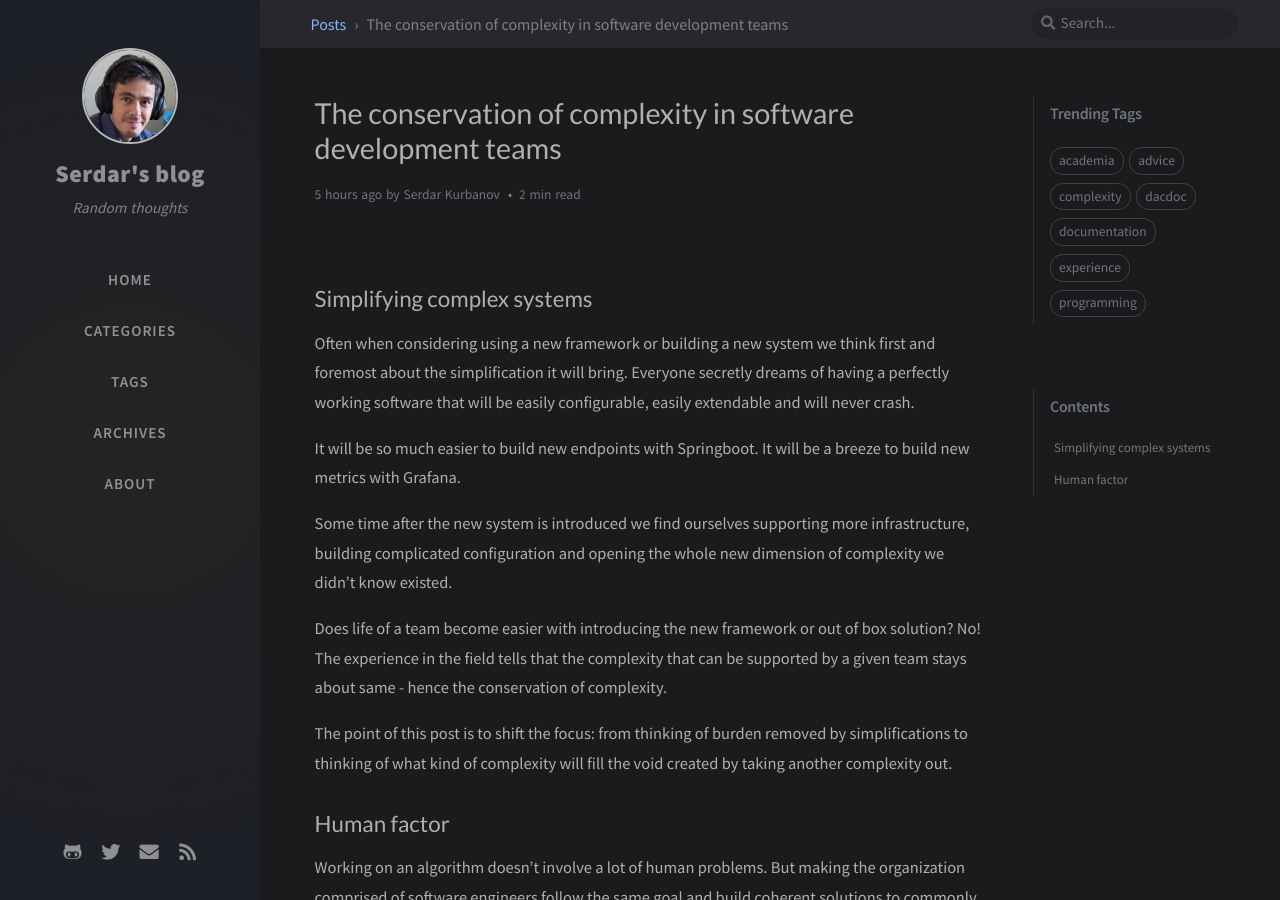
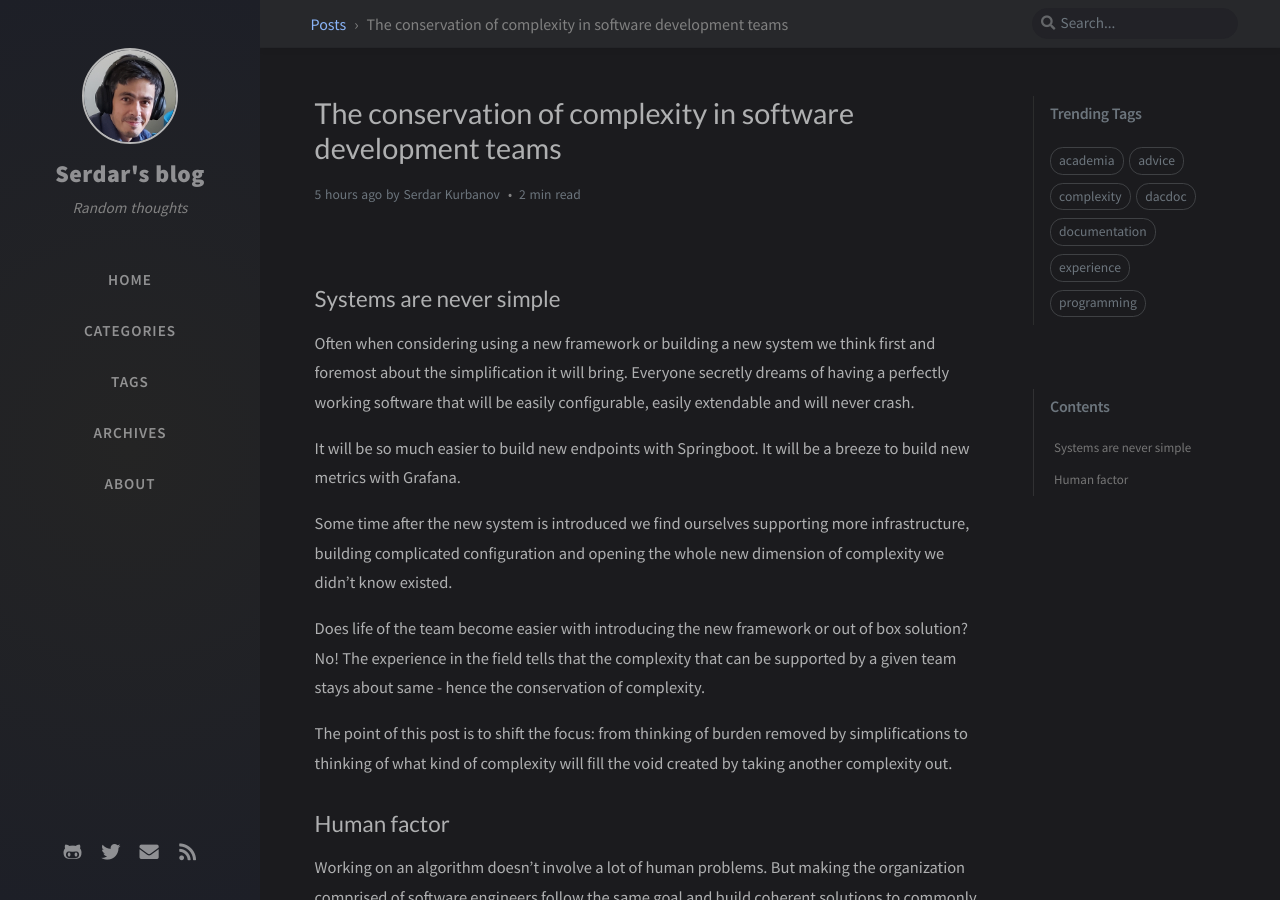
Before and after one commit to serdarkurbanov/serdarkurbanov.github.io, a Jekyll site: the page built from _posts/2022-07-15-conservation-of-complexity.md, in a window 1280 px wide and 900 px high. Built offline with Jekyll 4.4.1, drawn with Linux system fonts in a browser that asks for light colours; nearby versions of some CDN libraries; comment, search, counter and statistics services are not loaded.

Commit message:
complexity - fixes

```diff
--- a/_posts/2022-07-15-conservation-of-complexity.md
+++ b/_posts/2022-07-15-conservation-of-complexity.md
@@ -7,7 +7,7 @@ tags: [complexity]
 image: /assets/img/sample/2022-07-15-conservation-of-complexity/escher-in-his-minds-eye.jpg
 ---
 
-## Simplifying complex systems
+## Systems are never simple
 
 Often when considering using a new framework or building a new system we think first and foremost about the simplification it will bring. Everyone secretly dreams of having a perfectly working software that will be easily configurable, easily extendable and will never crash.
 
@@ -15,7 +15,7 @@ It will be so much easier to build new endpoints with Springboot. It will be a b
 
 Some time after the new system is introduced we find ourselves supporting more infrastructure, building complicated configuration and opening the whole new dimension of complexity we didn't know existed.
 
-Does life of a team become easier with introducing the new framework or out of box solution? No! The experience in the field tells that the complexity that can be supported by a given team stays about same - hence the conservation of complexity.
+Does life of the team become easier with introducing the new framework or out of box solution? No! The experience in the field tells that the complexity that can be supported by a given team stays about same - hence the conservation of complexity.
 
 The point of this post is to shift the focus: from thinking of burden removed by simplifications to thinking of what kind of complexity will fill the void created by taking another complexity out.
 
```
